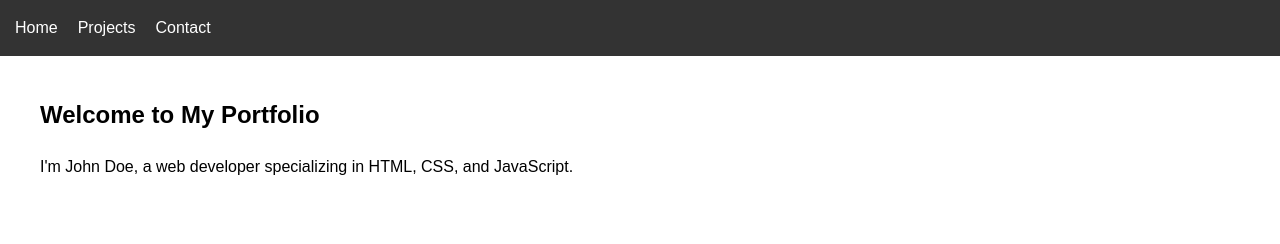
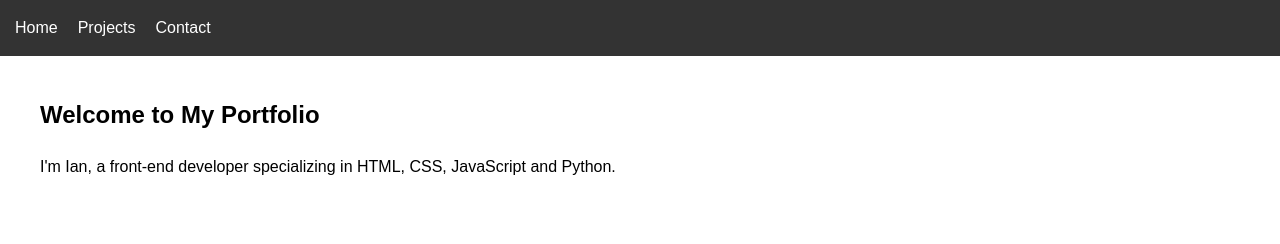
Before and after one commit to Xinan15/Portfolio, a plain HTML site: page index.html in a window 1280 px wide. Shown: the top 244 px of the page. Drawn offline with Linux system fonts and the light colour scheme.

Commit message:
Update index.html

```diff
--- a/index.html
+++ b/index.html
@@ -19,7 +19,7 @@
     <main>
         <section id="home">
             <h1>Welcome to My Portfolio</h1>
-            <p>I'm John Doe, a web developer specializing in HTML, CSS, and JavaScript.</p>
+            <p>I'm Ian, a front-end developer specializing in HTML, CSS, JavaScript and Python.</p>
         </section>
         <section id="projects">
             <h2>My Projects</h2>
```
